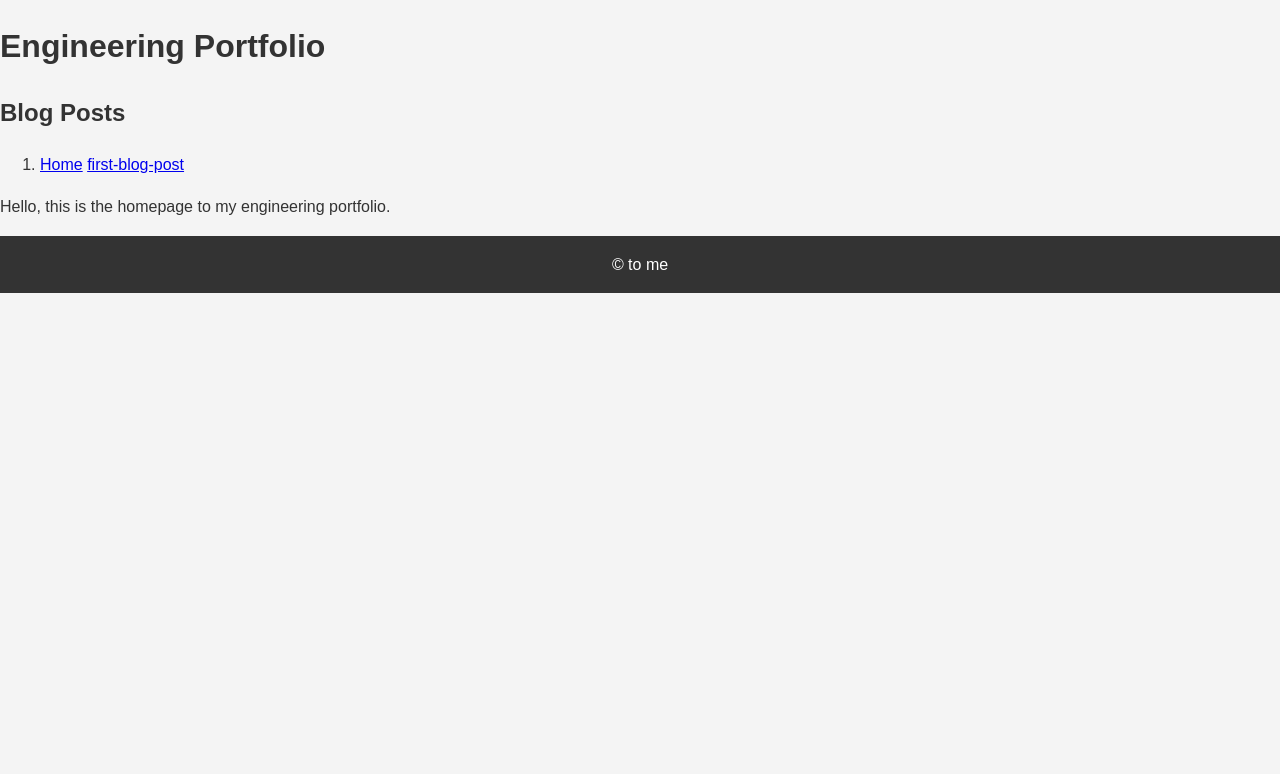
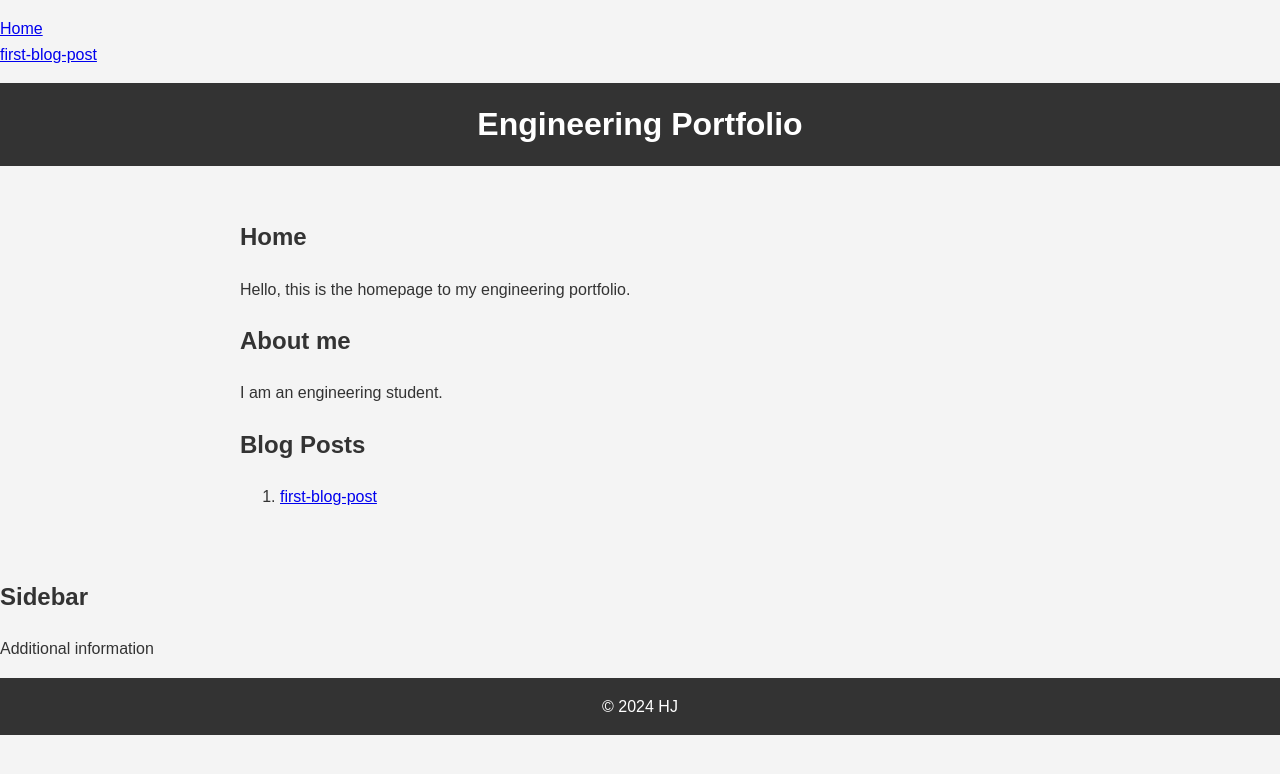
Before and after one commit to heonjik/heonjik.github.io, a Jekyll site: the page built from index.md, in a window 1280 px wide. Shown: the top 774 px of the page. Built offline with Jekyll 4.4.1, drawn with Linux system fonts in a browser that asks for light colours.

Commit message:
edit the default.html

```diff
--- a/_layouts/default.html
+++ b/_layouts/default.html
@@ -6,19 +6,24 @@
     <link rel="stylesheet" href="/css/style.css">
 </head>
 <body>
-    <h1>{{ page.title }}</h1>
-    <h2>Blog Posts</h2>
-        <ol>
-            <li>
-                <a href="/">Home</a>
-                <a href="/2024/08/09/first-blog-post">first-blog-post</a>
-            </li>
-        </ol>
-    <section>
+    <nav>
+        <ul>
+            <li><a href="/">Home</a></li>
+            <li><a href="/2024/08/09/first-blog-post">first-blog-post</a></li>
+        </ul>
+    </nav>
+    <header>
+        <h1>{{ page.title }}</h1>
+    </header>
+    <main>
         {{ content }}
-    </section>
+    </main>
+    <aside>
+        <h2>Sidebar</h2>
+        <p>Additional information</p>
+    </aside>
     <footer>
-        &copy; to me
+        &copy; 2024 HJ
     </footer>
 </body>
 </html>
--- a/index.md
+++ b/index.md
@@ -1,6 +1,15 @@
 ---
+layout: default
 title: Engineering Portfolio
-layout: default
 ---
 
+## Home
+
 Hello, this is the homepage to my engineering portfolio.
+
+## About me
+
+I am an engineering student.
+
+## Blog Posts
+1. [first-blog-post](heonjik.github.io/2024/08/09/first-blog-post)
```
